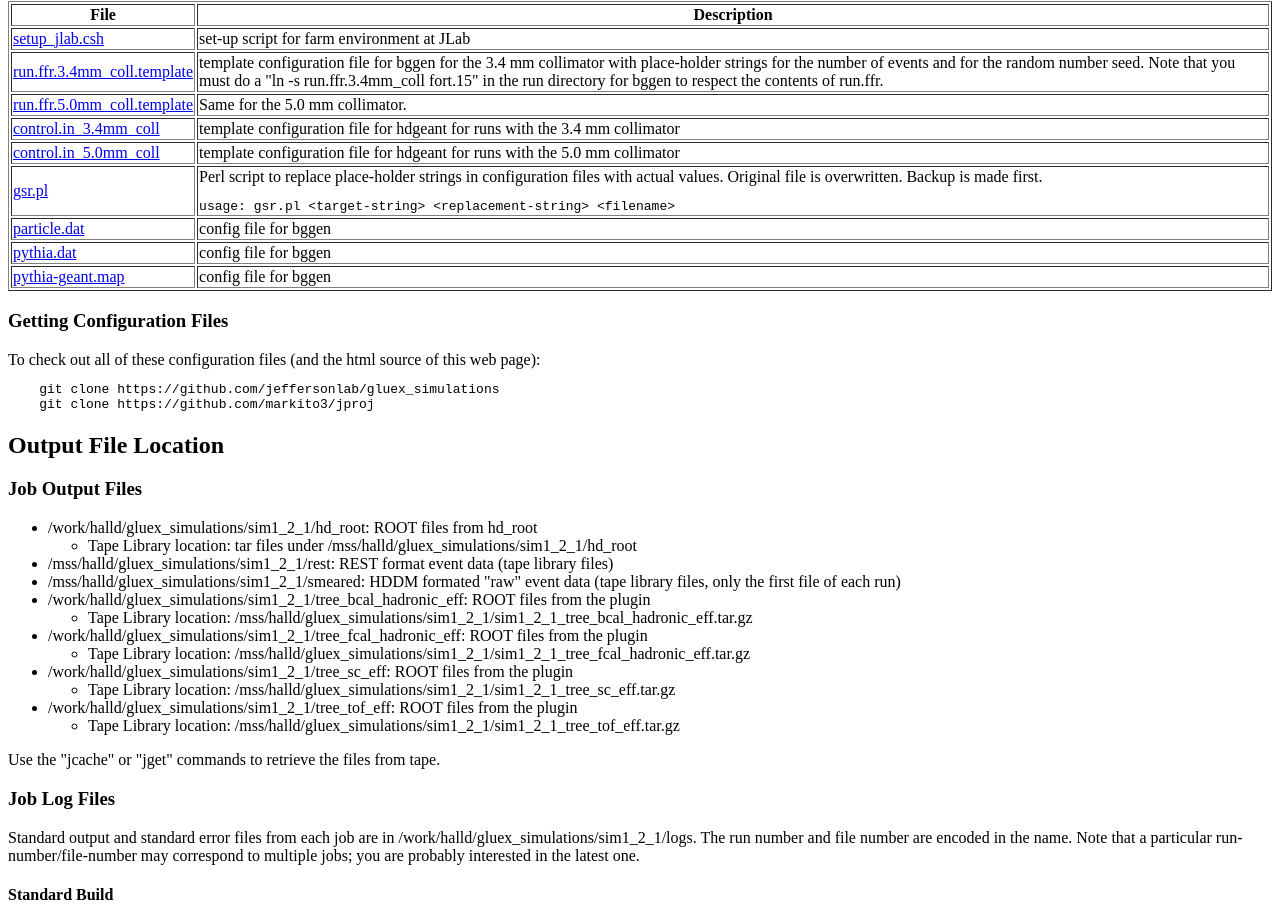
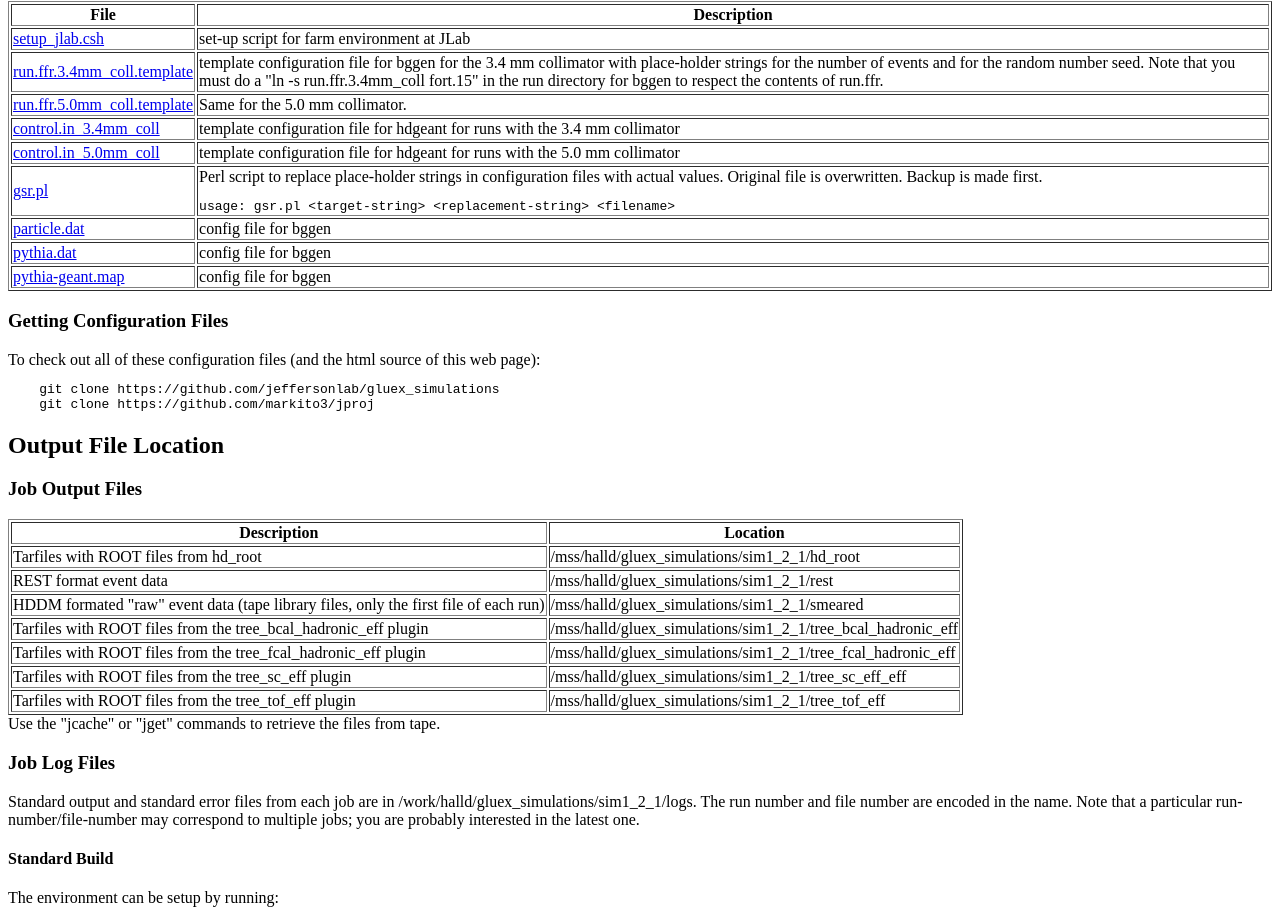
Before and after one commit to JeffersonLab/gluex_simulations, a plain HTML site: page sim1.2.1/index.html in a window 1280 px wide. Shown: the part 874-1791 px from the top of the page. Drawn offline with Linux system fonts and the light colour scheme.

Commit message:
Update with final file locations.

```diff
--- a/sim1.2.1/index.html
+++ b/sim1.2.1/index.html
@@ -27,9 +27,12 @@
 
 <table border>
 <tr><th>File Type</th><th>File</th></tr>
-<tr><td>Submission File Template</td><td><a href="../../jproj/projects/sim1_2_1/sim1_2_1.jsub">sim1_2_1.jsub</a></td></tr>
-<tr><td>Job Script Template</td><td><a href="../../jproj/projects/sim1_2_1/sim1_2_1.csh">sim1_2_1.csh</a></td></tr>
-<tr><td>Job Parameter Definitions</td><td><a href="../../jproj/projects/sim1_2_1/sim1_2_1.jproj">sim1_2_1.jproj</a></td></tr>
+<tr><td>Submission File Template</td>
+    <td><a href="../../jproj/projects/sim1_2_1/sim1_2_1.jsub">sim1_2_1.jsub</a></td></tr>
+<tr><td>Job Script Template</td>
+    <td><a href="../../jproj/projects/sim1_2_1/sim1_2_1.csh">sim1_2_1.csh</a></td></tr>
+<tr><td>Job Parameter Definitions</td>
+    <td><a href="../../jproj/projects/sim1_2_1/sim1_2_1.jproj">sim1_2_1.jproj</a></td></tr>
 </table>
 <!-- got to here -->
 
@@ -52,12 +55,24 @@ Note:
 
 <table border="1">
   <tr><th>File<th>Description
-  <tr><td><a href="setup_jlab.csh">setup_jlab.csh</td><td>set-up script for farm environment at JLab
-  <tr><td><a href="run.ffr.3.4mm_coll.template">run.ffr.3.4mm_coll.template</a><td>template configuration file for bggen for the 3.4 mm collimator with place-holder strings for the number of events and for the random number seed. Note that you must do a "ln -s run.ffr.3.4mm_coll fort.15" in the run directory for bggen to respect the contents of run.ffr.
-  <tr><td><a href="run.ffr.5.0mm_coll.template">run.ffr.5.0mm_coll.template</a><td>Same for the 5.0 mm collimator.
-  <tr><td><a href="control.in_3.4mm_coll">control.in_3.4mm_coll</a><td>template configuration file for hdgeant for runs with the 3.4 mm collimator
-  <tr><td><a href="control.in_5.0mm_coll">control.in_5.0mm_coll</a><td>template configuration file for hdgeant for runs with the 5.0 mm collimator
-  <tr><td><a href="gsr.pl">gsr.pl</a><td>Perl script to replace place-holder strings in configuration files with actual values. Original file is overwritten. Backup is made first.<br>
+  <tr><td><a href="setup_jlab.csh">setup_jlab.csh</td>
+      <td>set-up script for farm environment at JLab
+  <tr><td><a href="run.ffr.3.4mm_coll.template">run.ffr.3.4mm_coll.template</a>
+      <td>template configuration file for bggen for the 3.4 mm
+      collimator with place-holder strings for the number of events
+      and for the random number seed. Note that you must do a "ln -s
+      run.ffr.3.4mm_coll fort.15" in the run directory for bggen to
+      respect the contents of run.ffr.
+  <tr><td><a href="run.ffr.5.0mm_coll.template">run.ffr.5.0mm_coll.template</a>
+      <td>Same for the 5.0 mm collimator.
+  <tr><td><a href="control.in_3.4mm_coll">control.in_3.4mm_coll</a>
+      <td>template configuration file for hdgeant for runs with the 3.4 mm collimator
+  <tr><td><a href="control.in_5.0mm_coll">control.in_5.0mm_coll</a>
+      <td>template configuration file for hdgeant for runs with the 5.0 mm collimator
+  <tr><td><a href="gsr.pl">gsr.pl</a>
+      <td>Perl script to replace place-holder strings in configuration
+      files with actual values. Original file is overwritten. Backup
+      is made first.<br>
 <pre>
 usage: gsr.pl &lt;target-string> &lt;replacement-string> &lt;filename>
 </pre>
@@ -78,25 +93,32 @@ To check out all of these configuration files (and the html source of this web p
 
 <h3>Job Output Files</h3>
 
-<ul>
-<li> /work/halld/gluex_simulations/sim1_2_1/hd_root: ROOT files from hd_root
-  <ul><li> Tape Library location: tar files under /mss/halld/gluex_simulations/sim1_2_1/hd_root </ul>
-<li> /mss/halld/gluex_simulations/sim1_2_1/rest: REST format event data (tape library files)
-<li> /mss/halld/gluex_simulations/sim1_2_1/smeared: HDDM formated "raw" event data (tape library files, only the first file of each run)
-<li> /work/halld/gluex_simulations/sim1_2_1/tree_bcal_hadronic_eff: ROOT files from the plugin
-  <ul><li> Tape Library location: /mss/halld/gluex_simulations/sim1_2_1/sim1_2_1_tree_bcal_hadronic_eff.tar.gz </ul>
-<li> /work/halld/gluex_simulations/sim1_2_1/tree_fcal_hadronic_eff: ROOT files from the plugin
-  <ul><li> Tape Library location: /mss/halld/gluex_simulations/sim1_2_1/sim1_2_1_tree_fcal_hadronic_eff.tar.gz </ul>
-<li> /work/halld/gluex_simulations/sim1_2_1/tree_sc_eff: ROOT files from the plugin
-  <ul><li> Tape Library location: /mss/halld/gluex_simulations/sim1_2_1/sim1_2_1_tree_sc_eff.tar.gz </ul>
-<li> /work/halld/gluex_simulations/sim1_2_1/tree_tof_eff: ROOT files from the plugin
-  <ul><li> Tape Library location: /mss/halld/gluex_simulations/sim1_2_1/sim1_2_1_tree_tof_eff.tar.gz </ul>
-</ul>
+<table border>
+<tr><th>Description<th>Location
+<tr><td> Tarfiles with ROOT files from hd_root
+<td>/mss/halld/gluex_simulations/sim1_2_1/hd_root
+<tr><td> REST format event data
+<td>/mss/halld/gluex_simulations/sim1_2_1/rest
+<tr><td> HDDM formated "raw" event data (tape library files, only the first file of each run)
+<td>/mss/halld/gluex_simulations/sim1_2_1/smeared
+<tr><td>Tarfiles with ROOT files from the tree_bcal_hadronic_eff plugin
+<td>/mss/halld/gluex_simulations/sim1_2_1/tree_bcal_hadronic_eff
+<tr><td>Tarfiles with ROOT files from the tree_fcal_hadronic_eff plugin
+<td>/mss/halld/gluex_simulations/sim1_2_1/tree_fcal_hadronic_eff
+<tr><td>Tarfiles with ROOT files from the tree_sc_eff plugin
+<td>/mss/halld/gluex_simulations/sim1_2_1/tree_sc_eff_eff
+<tr><td>Tarfiles with ROOT files from the tree_tof_eff plugin
+<td>/mss/halld/gluex_simulations/sim1_2_1/tree_tof_eff
+</table>
 Use the "jcache" or "jget" commands to retrieve the files from tape.
 
 <h3>Job Log Files</h3>
 
-Standard output and standard error files from each job are in /work/halld/gluex_simulations/sim1_2_1/logs. The run number and file number are encoded in the name. Note that a particular run-number/file-number may correspond to multiple jobs; you are probably interested in the latest one.
+Standard output and standard error files from each job are in
+/work/halld/gluex_simulations/sim1_2_1/logs. The run number and file
+number are encoded in the name. Note that a particular
+run-number/file-number may correspond to multiple jobs; you are
+probably interested in the latest one.
 
 <h4>Standard Build</h4>
 
```
